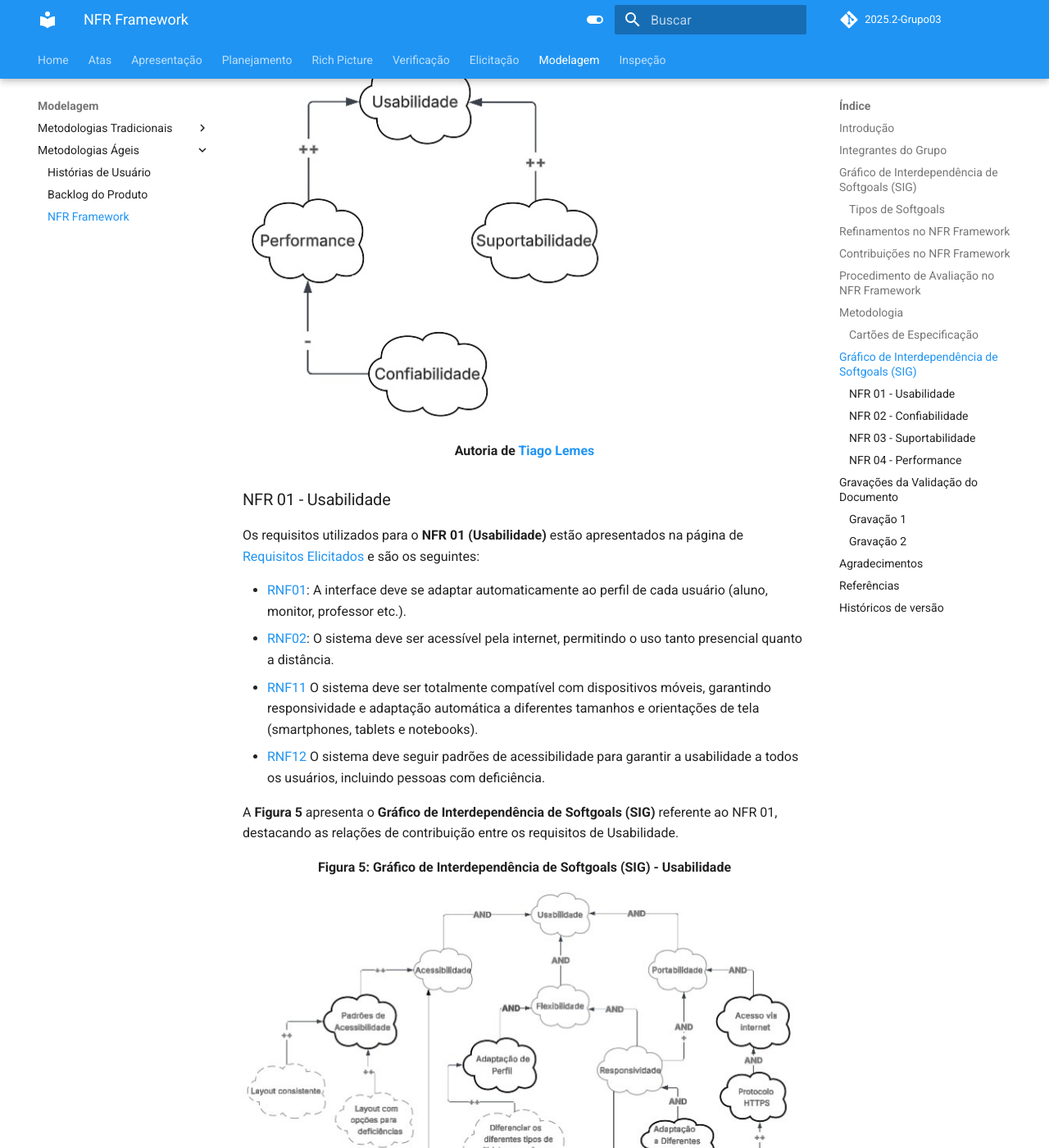
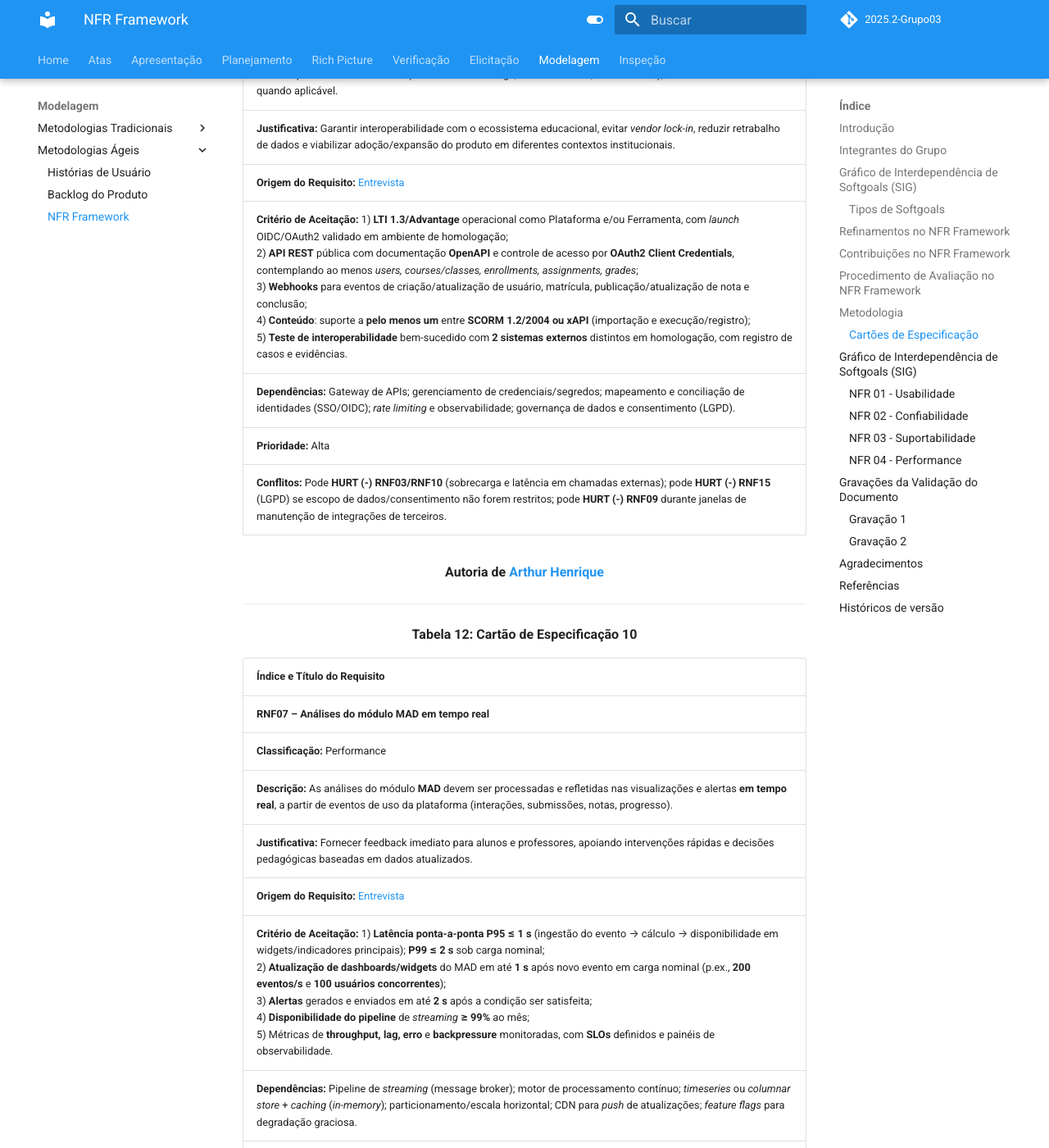
Before and after one commit to Requisitos-de-Software/2025.2-Grupo03, an MkDocs documentation site: the page built from docs/Modelagem/nfr_framework.md, in a window 1280 px wide and 1400 px high, scrolled down 12198 px. Shown: the whole window at 82% size. Built offline with MkDocs 1.6.1 and Material for MkDocs 9.7.7, drawn with Linux system fonts in a browser that asks for light colours; comment, search, counter and statistics services are not loaded; some of the changed text lies outside the part shown.

Commit message:
Update NFR Framework

```diff
--- a/docs/Modelagem/nfr_framework.md
+++ b/docs/Modelagem/nfr_framework.md
@@ -13,7 +13,7 @@
 | Nome | Quais etapas participou |
 |---------------------------|---------------------------------------|
 | [Arthur Guilherme](https://github.com/ArthurGuilher62) | auxílio na criação do [NFR 03 - Suportabilidade](https://requisitos-de-software.github.io/2025.2-Grupo03/Modelagem/nfr_framework/#nfr-03-suportabilidade) |
-| [Arthur Henrique](https://github.com/arthurhvieira1) |   |
+| [Arthur Henrique](https://github.com/arthurhvieira1) | Auxílio na criação do [NFR 03 - Suportabilidade](https://requisitos-de-software.github.io/2025.2-Grupo03/Modelagem/nfr_framework/#nfr-03-suportabilidade) e [NFR 04 - Performance](https://requisitos-de-software.github.io/2025.2-Grupo03/Modelagem/nfr_framework/#nfr-04-performance)   |
 | [Felipe Guimaraes](https://github.com/felipegf1) | Auxilio na criação do [NFR 01 - Usabilidade](https://requisitos-de-software.github.io/2025.2-Grupo03/Modelagem/nfr_framework/#nfr-01-usabilidade) e [NFR 04 - Performance](https://requisitos-de-software.github.io/2025.2-Grupo03/Modelagem/nfr_framework/#nfr-04-performance)|
 | [João Felipe](https://github.com/MrBolt2005) |   |
 | [João Sapiência](https://github.com/JoaoSapiencia) |   |
@@ -294,6 +294,43 @@
 
 ---
 
+<div align="center"><strong>Tabela 11: Cartão de Especificação 9</strong></div>
+
+| **Índice e Título do Requisito** |
+|---|
+| **RNF13 – Integração com outros AVAs e Sistemas Educacionais Externos** |
+| **Classificação:** Suportabilidade |
+| **Descrição:** O sistema deve possibilitar integração bidirecional com AVAs e sistemas educacionais externos por meio de padrões abertos e APIs (ex.: LTI 1.3/Advantage, OneRoster/IMS, SCORM/xAPI), além de webhooks e SDKs quando aplicável. |
+| **Justificativa:** Garantir interoperabilidade com o ecossistema educacional, evitar *vendor lock-in*, reduzir retrabalho de dados e viabilizar adoção/expansão do produto em diferentes contextos institucionais. |
+| **Origem do Requisito:** [Entrevista](https://requisitos-de-software.github.io/2025.2-Grupo03/Elicitacao/entrevista/) |
+| **Critério de Aceitação:** 1) **LTI 1.3/Advantage** operacional como Plataforma e/ou Ferramenta, com *launch* OIDC/OAuth2 validado em ambiente de homologação;<br>2) **API REST** pública com documentação **OpenAPI** e controle de acesso por **OAuth2 Client Credentials**, contemplando ao menos *users, courses/classes, enrollments, assignments, grades*;<br>3) **Webhooks** para eventos de criação/atualização de usuário, matrícula, publicação/atualização de nota e conclusão;<br>4) **Conteúdo**: suporte a **pelo menos um** entre **SCORM 1.2/2004** **ou** **xAPI** (importação e execução/registro);<br>5) **Teste de interoperabilidade** bem-sucedido com **2 sistemas externos** distintos em homologação, com registro de casos e evidências. |
+| **Dependências:** Gateway de APIs; gerenciamento de credenciais/segredos; mapeamento e conciliação de identidades (SSO/OIDC); *rate limiting* e observabilidade; governança de dados e consentimento (LGPD). |
+| **Prioridade:** Alta |
+| **Conflitos:** Pode **HURT (-)** **RNF03/RNF10** (sobrecarga e latência em chamadas externas); pode **HURT (-)** **RNF15** (LGPD) se escopo de dados/consentimento não forem restritos; pode **HURT (-)** **RNF09** durante janelas de manutenção de integrações de terceiros. |
+
+<div align="center"><strong>Autoria de <a href="https://github.com/arthurhvieira1">Arthur Henrique</a></strong></div>
+
+---
+
+<div align="center"><strong>Tabela 12: Cartão de Especificação 10</strong></div>
+
+| **Índice e Título do Requisito** |
+|---|
+| **RNF07 – Análises do módulo MAD em tempo real** |
+| **Classificação:** Performance |
+| **Descrição:** As análises do módulo **MAD** devem ser processadas e refletidas nas visualizações e alertas **em tempo real**, a partir de eventos de uso da plataforma (interações, submissões, notas, progresso). |
+| **Justificativa:** Fornecer feedback imediato para alunos e professores, apoiando intervenções rápidas e decisões pedagógicas baseadas em dados atualizados. |
+| **Origem do Requisito:** [Entrevista](https://requisitos-de-software.github.io/2025.2-Grupo03/Elicitacao/entrevista/) |
+| **Critério de Aceitação:** 1) **Latência ponta-a-ponta P95 ≤ 1 s** (ingestão do evento → cálculo → disponibilidade em widgets/indicadores principais); **P99 ≤ 2 s** sob carga nominal;<br>2) **Atualização de dashboards/widgets** do MAD em até **1 s** após novo evento em carga nominal (p.ex., **200 eventos/s** e **100 usuários concorrentes**);<br>3) **Alertas** gerados e enviados em até **2 s** após a condição ser satisfeita;<br>4) **Disponibilidade do pipeline** de *streaming* **≥ 99%** ao mês;<br>5) Métricas de **throughput, lag, erro** e **backpressure** monitoradas, com **SLOs** definidos e painéis de observabilidade. |
+| **Dependências:** Pipeline de *streaming* (message broker); motor de processamento contínuo; *timeseries* ou *columnar store* + *caching* (*in-memory*); particionamento/escala horizontal; CDN para *push* de atualizações; *feature flags* para degradação graciosa. |
+| **Prioridade:** Alta |
+| **Conflitos:** Pode **HURT (-)** **RNF08** (criptografia adiciona latência); pode **HURT (-)** **RNF10** (renderização de gráficos sob tráfego alto); **SOME-** com **RNF15** (minimização/mascaramento de dados pode exigir agregações assíncronas). |
+
+<div align="center"><strong>Autoria de <a href="https://github.com/arthurhvieira1">Arthur Henrique</a></strong></div>
+
+
+---
+
 ## Gráfico de Interdependência de Softgoals (SIG)
 A Figura 4 apresenta o Gráfico de Interdependência de Softgoals (SIG) dos Requisitos Não Funcionais do projeto.
 Esse gráfico mostra como os softgoals se relacionam entre si e de que forma cada requisito contribui para atingir os objetivos gerais do sistema.
@@ -365,7 +402,9 @@
 - [RNF04](https://requisitos-de-software.github.io/2025.2-Grupo03/Elicitacao/requisitos_elicitados/#requisitos-nao-funcionais): Deve se basear na extensão de um Sistema Tutor Inteligente (STI) para um Assistente Virtual de Ensino Inteligente (ITA).
 - [RNF05](https://requisitos-de-software.github.io/2025.2-Grupo03/Elicitacao/requisitos_elicitados/#requisitos-nao-funcionais): Deve empregar recursos tecnológicos alinhados à Teoria da Aprendizagem Significativa (TAS).
 - [RNF06](https://requisitos-de-software.github.io/2025.2-Grupo03/Elicitacao/requisitos_elicitados/#requisitos-nao-funcionais): Projeto multidisciplinar envolvendo Educação, Psicologia e Informática.
+- [RNF13](https://requisitos-de-software.github.io/2025.2-Grupo03/Elicitacao/requisitos_elicitados/#requisitos-nao-funcionais): O sistema deve possibilitar integração com outros AVAs e sistemas educacionais externos.
 - [RNF14](https://requisitos-de-software.github.io/2025.2-Grupo03/Elicitacao/requisitos_elicitados/#requisitos-nao-funcionais): O sistema deve permitir escalabilidade para atender um número crescente de alunos e módulos sem perda de desempenho.
+
 
 A **Figura 7** apresenta o **Gráfico de Interdependência de Softgoals (SIG)** referente ao NFR 03, destacando as relações de contribuição entre os requisitos de Usabilidade.
 
@@ -397,6 +436,7 @@
 Os requisitos utilizados para o **NFR 04 (Perfomance)** estão apresentados na página de [Requisitos Elicitados](https://requisitos-de-software.github.io/2025.2-Grupo03/Elicitacao/requisitos_elicitados/) e são os seguintes:
 
 - [RNF03](https://requisitos-de-software.github.io/2025.2-Grupo03/Elicitacao/requisitos_elicitados/#requisitos-nao-funcionais): O ambiente deve ter tempo de resposta de até 1 segundo para todos os perfis de usuários.
+- [RNF07](https://requisitos-de-software.github.io/2025.2-Grupo03/Elicitacao/requisitos_elicitados/#requisitos-nao-funcionais): As análises do módulo MAD devem ser realizadas em tempo real.
 - [RNF10](https://requisitos-de-software.github.io/2025.2-Grupo03/Elicitacao/requisitos_elicitados/#requisitos-nao-funcionais): O tempo de resposta para carregamento de dashboards e gráficos deve ser inferior a 3 segundos.
 
 
@@ -416,8 +456,8 @@
 
 **Avaliação dos softgoals de usabilidade:**
 
-- [RNF03 (Tempo de resposta de ate 1 segundo)](https://requisitos-de-software.github.io/2025.2-Grupo03/Elicitacao/requisitos_elicitados/#requisitos-nao-funcionais): **Indeterminado (u)** - O ambiente ainda nao tem tempo de resposta de até 1 segundo para todos os perfis de usuários.
-- [RNF10 (Tempo de resposta em dashboards e graficos)](https://requisitos-de-software.github.io/2025.2-Grupo03/Elicitacao/requisitos_elicitados/#requisitos-nao-funcionais): **Indeterminado (u)** O tempo de resposta para carregamento de dashboards e gráficos ainda nao é inferior a 3 segundos.
+- [RNF03 (Tempo de resposta de ate 1 segundo)](https://requisitos-de-software.github.io/2025.2-Grupo03/Elicitacao/requisitos_elicitados/#requisitos-nao-funcionais): **(u) Indeterminado** - O ambiente ainda nao tem tempo de resposta de até 1 segundo para todos os perfis de usuários.
+- [RNF10 (Tempo de resposta em dashboards e graficos)](https://requisitos-de-software.github.io/2025.2-Grupo03/Elicitacao/requisitos_elicitados/#requisitos-nao-funcionais): **(u) Indeterminado** O tempo de resposta para carregamento de dashboards e gráficos ainda nao é inferior a 3 segundos.
 
 ## Gravações da Validação do Documento
 
@@ -489,3 +529,4 @@
 | 1.2    | 20/10/2025 | Auxílio na criação do NFR 03- suportabilidade          | [Arthur Guilherme](https://github.com/ArthurGuilher62)       | [Tiago Lemes](https://github.com/TiagoTeixeira-2005) |
 | 1.3    | 21/10/2025 | Auxílio na criação do [NFR 02 - Confiabilidade](https://requisitos-de-software.github.io/2025.2-Grupo03/Modelagem/nfr_framework/#nfr-02-confiabilidade) e [NFR 04 - Performance](https://requisitos-de-software.github.io/2025.2-Grupo03/Modelagem/nfr_framework/#nfr-04-performance) | [Vilmar José](https://github.com/VilmarFagundes) | [Arthur Guilherme](https://github.com/ArthurGuilher62) |
 | 1.4    | 21/10/2025 | Auxílio na criação do Auxilio na criação do [NFR 01 - Usabilidade](https://requisitos-de-software.github.io/2025.2-Grupo03/Modelagem/nfr_framework/#nfr-01-usabilidade) e [NFR 04 - Performance](https://requisitos-de-software.github.io/2025.2-Grupo03/Modelagem/nfr_framework/#nfr-04-performance) | [Felipe Guimaraes](https://github.com/felipegf1) | [Arthur Guilherme](https://github.com/ArthurGuilher62) |
+| 1.5    | 21/10/2025 | Auxílio na criação do [NFR 03 - Suportabilidade](https://requisitos-de-software.github.io/2025.2-Grupo03/Modelagem/nfr_framework/#nfr-03-suportabilidade) e [NFR 04 - Performance](https://requisitos-de-software.github.io/2025.2-Grupo03/Modelagem/nfr_framework/#nfr-04-performance)   | [Arthur Henrique](https://github.com/arthurhvieira1)  | [Vilmar José](https://github.com/VilmarFagundes) |
```
